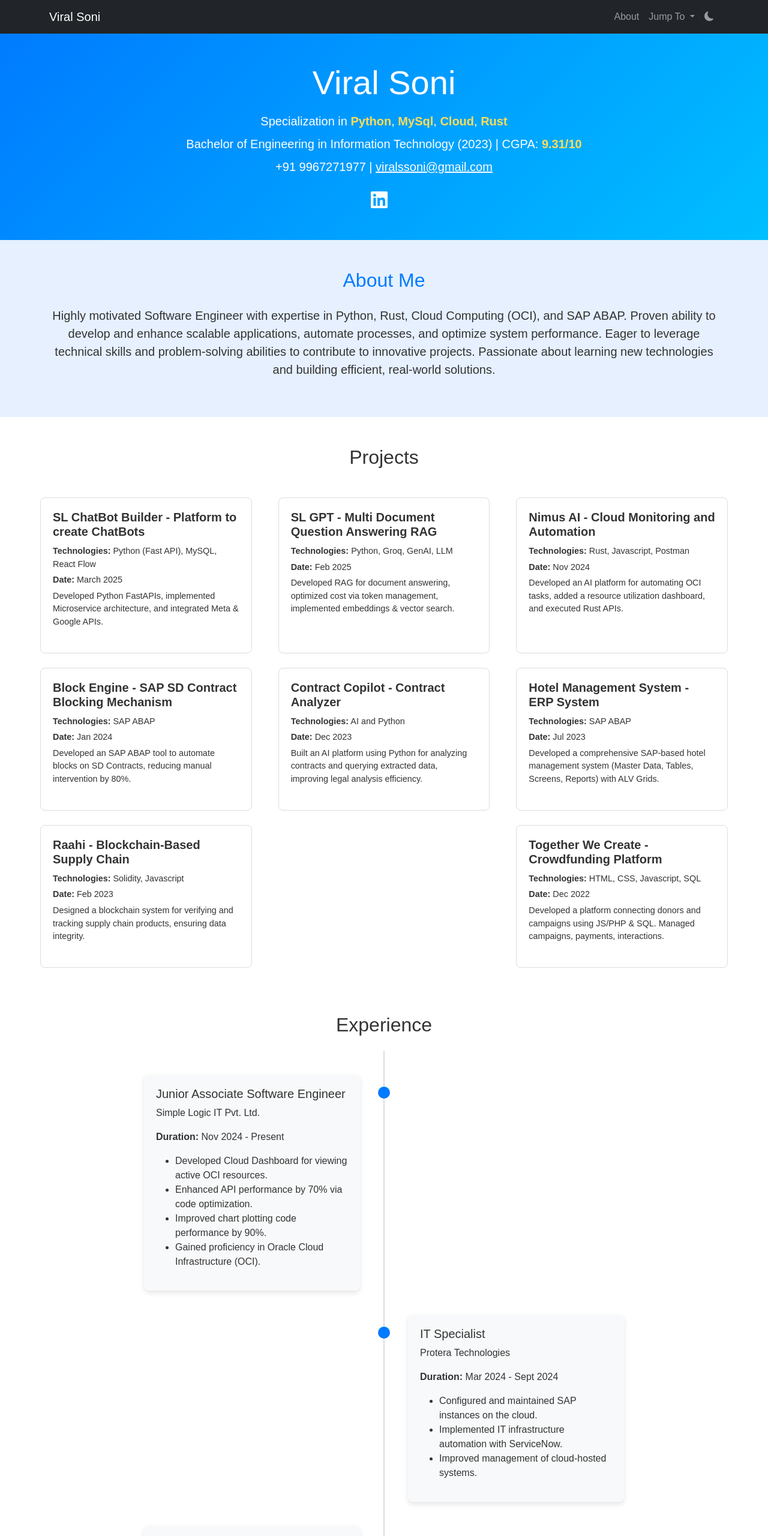
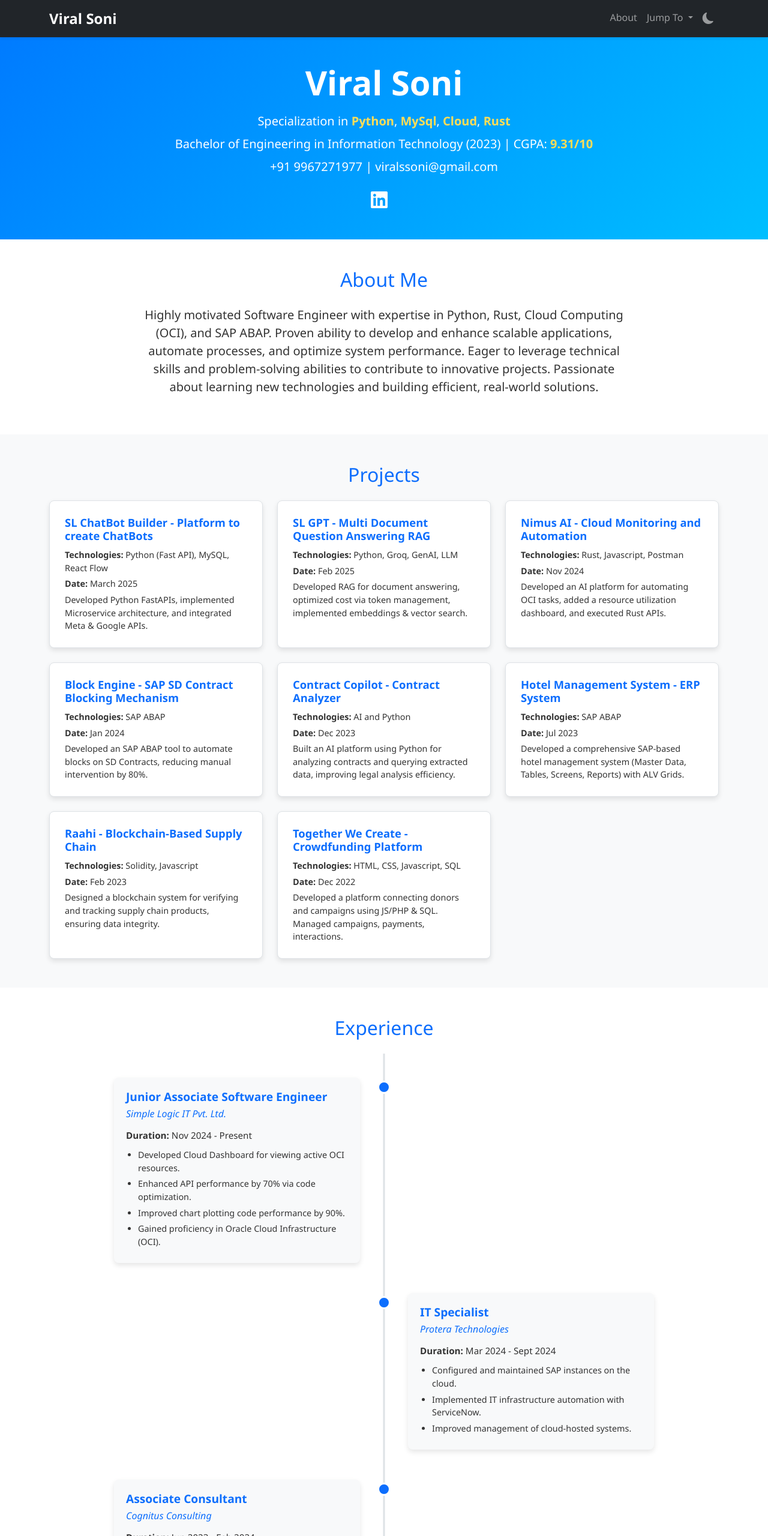
Before and after one commit to V-Soni/dev_profile, a plain HTML site: page docs/index.html in a window 1280 px wide. Shown: the top 2560 px of the page at 60% size. Drawn offline with nearby package versions, Linux system fonts and the light colour scheme.

Commit message:
Update style.css

```diff
--- a/docs/style.css
+++ b/docs/style.css
@@ -1,200 +1,224 @@
-/* ===== General Styles ===== */
+/* ===== General Styles & Variables ===== */
 :root {
-    --bg-color: #ffffff; /* Light mode background */
-    --text-color: #333333; /* Light mode text */
-    --card-bg: #ffffff; /* Light mode card background */
-    --card-shadow: 0 4px 8px rgba(0, 0, 0, 0.1); /* Light mode card shadow */
-    --timeline-bg: #f8f9fa; /* Light mode timeline background */
-    --timeline-line: #ddd; /* Light mode timeline line */
-    --primary-color: #007bff; /* Primary color for buttons, links, etc. */
-    --accent-color: #0056b3; /* Darker shade of blue for accents */
-    --light-blue: #e6f0ff; /* Light blue for backgrounds */
+    --light-bg: #ffffff;
+    --light-text: #333333;
+    --light-card-bg: #ffffff;
+    --light-card-shadow: 0 4px 8px rgba(0, 0, 0, 0.1);
+    --light-timeline-bg: #f8f9fa;
+    --light-timeline-line: #dee2e6;
+    --light-section-bg: #f8f9fa; /* Background for alternating sections */
+    --light-divider: #e0e0e0;
+    --light-skill-tag-bg: #e9ecef;
+    --light-skill-tag-text: #495057;
+
+    --dark-bg: #121212;
+    --dark-text: #e0e0e0;
+    --dark-card-bg: #1e1e1e;
+    --dark-card-shadow: 0 4px 8px rgba(255, 255, 255, 0.1);
+    --dark-timeline-bg: #2d2d2d;
+    --dark-timeline-line: #444444;
+    --dark-section-bg: #1a1a1a; /* Background for alternating sections */
+    --dark-divider: #444444;
+    --dark-skill-tag-bg: #343a40;
+    --dark-skill-tag-text: #f8f9fa;
+
+    --primary-color: #0d6efd; /* Bootstrap blue */
+    --accent-color: #0d6efd; /* Darker shade for accents */
+    --highlight-color: #ffdd57; /* Yellow for highlights in hero */
+    --gradient-start: #007bff;
+    --gradient-end: #00bfff;
 }
 
-[data-bs-theme="dark"] {
-    --bg-color: #121212; /* Dark mode background */
-    --text-color: #e0e0e0; /* Light text for dark mode */
-    --card-bg: #1e1e1e; /* Dark mode card background */
-    --card-shadow: 0 4px 8px rgba(255, 255, 255, 0.1); /* Dark mode card shadow */
-    --timeline-bg: #2d2d2d; /* Dark mode timeline background */
-    --timeline-line: #444; /* Dark mode timeline line */
-    --primary-color: #0d6efd; /* Dark mode primary color */
-    --accent-color: #0a58ca; /* Darker shade of blue for accents */
-    --light-blue: #1a365d; /* Dark blue for backgrounds */
+/* Default to light mode */
+body {
+    --bg-color: var(--light-bg);
+    --text-color: var(--light-text);
+    --card-bg: var(--light-card-bg);
+    --card-shadow: var(--light-card-shadow);
+    --timeline-bg: var(--light-timeline-bg);
+    --timeline-line: var(--light-timeline-line);
+    --section-bg-color: var(--light-section-bg);
+    --divider-color: var(--light-divider);
+    --skill-tag-bg-color: var(--light-skill-tag-bg);
+    --skill-tag-text-color: var(--light-skill-tag-text);
+}
+
+[data-bs-theme="dark"] body {
+    --bg-color: var(--dark-bg);
+    --text-color: var(--dark-text);
+    --card-bg: var(--dark-card-bg);
+    --card-shadow: var(--dark-card-shadow);
+    --timeline-bg: var(--dark-timeline-bg);
+    --timeline-line: var(--dark-timeline-line);
+    --section-bg-color: var(--dark-section-bg);
+    --divider-color: var(--dark-divider);
+    --skill-tag-bg-color: var(--dark-skill-tag-bg);
+    --skill-tag-text-color: var(--dark-skill-tag-text);
 }
 
 body {
-    font-family: 'Arial', sans-serif;
+    font-family: 'Segoe UI', Tahoma, Geneva, Verdana, sans-serif;
     padding-top: 56px; /* Offset for fixed navbar */
     background-color: var(--bg-color);
     color: var(--text-color);
     transition: background-color 0.3s ease, color 0.3s ease;
 }
 
-.navbar {
-    margin-bottom: 20px;
+h1, h2, h3, h4, h5, h6 {
+     color: var(--primary-color);
 }
 
-header {
-    padding: 100px 0;
-    background-color: var(--primary-color); /* Blue header */
-    color: white; /* White text for header */
+a {
+    color: var(--primary-color);
+    text-decoration: none;
+}
+
+a:hover {
+    color: var(--accent-color);
 }
 
 section {
-    padding: 60px 0;
+    padding: 80px 0;
 }
 
-/* ===== About Me Section ===== */
-#about {
-    background-color: var(--light-blue); /* Light blue background */
-    padding: 60px 0;
+.section-bg {
+    background-color: var(--section-bg-color);
 }
 
-#about h2 {
-    color: var(--primary-color); /* Blue heading */
+.container {
+    max-width: 1140px;
 }
 
-#about p {
-    color: var(--text-color); /* Dynamic text color */
+/* ===== Navbar ===== */
+.navbar {
+    box-shadow: 0 2px 4px rgba(0,0,0,.1);
 }
 
-/* ===== Education Section ===== */
-#education {
-    background-color: var(--light-blue); /* Light blue background */
-    padding: 60px 0;
+.navbar-brand {
+    font-weight: bold;
+    font-size: 1.5rem;
 }
 
-#education h2 {
-    color: var(--primary-color); /* Blue heading */
+.theme-toggle {
+    border: none;
+    background: none;
+    padding: 0.5rem;
+    cursor: pointer;
+    color: rgba(255, 255, 255, 0.55); /* Match nav-link color */
+    transition: color 0.15s ease-in-out;
 }
 
-#education .table {
-    background-color: var(--card-bg); /* Card background for table */
-    color: var(--text-color); /* Dynamic text color */
+.theme-toggle:hover {
+    color: rgba(255, 255, 255, 0.75); /* Match nav-link hover */
 }
 
-#education .table th,
-#education .table td {
-    border-color: var(--timeline-line); /* Dynamic border color */
+.theme-toggle i {
+    font-size: 1.2rem;
+    vertical-align: middle;
+}
+
+/* ===== Hero Section ===== */
+.hero-section {
+    background: linear-gradient(135deg, var(--gradient-start), var(--gradient-end));
+    padding: 120px 0;
+    position: relative;
+    overflow: hidden;
+    color: white;
+}
+
+.hero-section h1 {
+    color: white;
+    font-weight: 700;
+}
+
+.hero-section .lead {
+    font-size: 1.25rem;
+    margin-bottom: 1rem;
+}
+
+.text-highlight {
+    color: var(--highlight-color);
+    font-weight: bold;
+}
+
+.social-icons a {
+    transition: transform 0.3s ease, color 0.3s ease;
+    color: white;
+}
+
+.social-icons a:hover {
+    transform: translateY(-3px);
+    color: var(--highlight-color) !important;
+}
+
+.animate__animated {
+    animation-duration: 1s;
+}
+
+.animate__delay-1s { animation-delay: 0.5s; }
+.animate__delay-2s { animation-delay: 1s; }
+.animate__delay-3s { animation-delay: 1.5s; }
+.animate__delay-4s { animation-delay: 2s; }
+
+/* ===== About Section ===== */
+#about {
+    background-color: var(--bg-color); /* Use base background */
+}
+#about p {
+    max-width: 800px;
+    margin-left: auto;
+    margin-right: auto;
 }
 
 /* ===== Projects Section ===== */
-#projects {
-    padding: 60px 0;
-    background-color: var(--bg-color);
-}
-
-#projects .container {
-    max-width: 1200px;
-    margin: 0 auto;
-    padding: 0 15px;
-}
-
-#projects .row {
-    display: flex;
-    flex-wrap: wrap;
-    justify-content: space-between;
-    margin: -10px;
-}
-
 #projects .project-tile {
-    border: 1px solid var(--timeline-line);
+    border: 1px solid var(--timeline-line); /* Subtle border */
     border-radius: 8px;
-    padding: 20px;
-    margin: 10px;
+    padding: 25px;
     background-color: var(--card-bg);
+    box-shadow: var(--card-shadow);
     transition: transform 0.3s ease, box-shadow 0.3s ease;
-    flex: 1 1 calc(33.333% - 20px);
-    box-sizing: border-box;
+    display: flex; /* Added */
+    flex-direction: column; /* Added */
+    height: 100%; /* Ensure tiles in a row have same height */
 }
 
 #projects .project-tile:hover {
     transform: translateY(-5px);
-    box-shadow: var(--card-shadow);
+    box-shadow: 0 8px 16px rgba(0, 0, 0, 0.15);
 }
 
+[data-bs-theme="dark"] #projects .project-tile:hover {
+     box-shadow: 0 8px 16px rgba(255, 255, 255, 0.15);
+}
+
+
 #projects .project-tile h5 {
-    font-size: 1.25rem;
-    font-weight: bold;
-    color: var(--text-color);
+    font-size: 1.15rem;
+    font-weight: 600;
     margin-bottom: 10px;
+    color: var(--primary-color);
 }
 
 #projects .project-tile p {
     font-size: 0.9rem;
-    color: var(--text-color);
     margin-bottom: 5px;
-}
-
-#projects .project-tile p:last-child {
-    margin-bottom: 0;
     color: var(--text-color);
     line-height: 1.5;
 }
-
-@media (max-width: 768px) {
-    #projects .project-tile {
-        flex: 1 1 100%;
-        margin: 10px 0;
-    }
+#projects .project-tile p:last-child {
+    margin-bottom: 0;
 }
 
-/* ===== Skills Section ===== */
-section#skills {
-    padding: 60px 0;
-    background-color: var(--bg-color);
+#projects .project-tile p strong {
+    color: var(--text-color); /* Ensure strong text is readable */
+    font-weight: 600;
 }
 
-section#skills h2 {
-    font-size: 2rem;
-    font-weight: bold;
-    color: var(--text-color);
-    margin-bottom: 40px;
-    text-align: center;
-}
-
-section#skills .skill-icon {
-    margin: 15px 0;
-    position: relative;
-    cursor: pointer;
-    text-align: center;
-}
-
-section#skills .skill-icon i {
-    font-size: 2.5rem;
-    transition: transform 0.3s ease, filter 0.3s ease;
-    color: var(--primary-color); /* Blue icons */
-}
-
-section#skills .skill-icon:hover i {
-    transform: scale(1.2);
-    filter: brightness(1.2);
-}
-
-section#skills .tool-name {
-    display: none;
-    position: absolute;
-    bottom: -25px;
-    left: 50%;
-    transform: translateX(-50%);
-    font-size: 0.9rem;
-    color: var(--text-color);
-    background-color: var(--card-bg);
-    padding: 5px 10px;
-    border-radius: 5px;
-    box-shadow: var(--card-shadow);
-    white-space: nowrap;
-}
-
-section#skills .skill-icon:hover .tool-name {
-    display: block;
-}
-
-/* ===== Timeline Styling ===== */
+/* ===== Experience Section (Timeline) ===== */
 .timeline {
     position: relative;
-    max-width: 800px;
+    max-width: 900px;
     margin: 0 auto;
     padding: 40px 0;
 }
@@ -203,103 +227,151 @@ section#skills .skill-icon:hover .tool-name {
     content: '';
     position: absolute;
     top: 0;
-    left: 50%;
-    width: 2px;
+    left: 15px; /* Adjusted for icon alignment */
+    width: 3px;
     height: 100%;
     background: var(--timeline-line);
-    transform: translateX(-50%);
 }
 
 .timeline-item {
     position: relative;
-    width: 100%;
+    padding-left: 50px; /* Space for dot and line */
     margin-bottom: 40px;
 }
 
-.timeline-item::before {
+.timeline-item:last-child {
+    margin-bottom: 0;
+}
+
+.timeline-dot {
     content: '';
     position: absolute;
-    top: 20px;
-    left: 50%;
-    width: 20px;
-    height: 20px;
-    background: var(--primary-color); /* Blue dot */
+    top: 5px; /* Align with text better */
+    left: 5px; /* Position on the line */
+    width: 22px;
+    height: 22px;
+    background: var(--primary-color);
+    border: 3px solid var(--bg-color); /* Makes dot stand out */
     border-radius: 50%;
-    transform: translateX(-50%);
     z-index: 1;
 }
 
 .timeline-content {
     position: relative;
-    width: 45%;
     padding: 20px;
     background: var(--timeline-bg);
     border-radius: 8px;
     box-shadow: var(--card-shadow);
-    color: var(--text-color);
 }
 
-.timeline-item:nth-child(odd) .timeline-content {
-    left: 0;
+.timeline-content h5 {
+    font-size: 1.2rem;
+    font-weight: 600;
+    margin-top: 0;
+    margin-bottom: 5px;
+    color: var(--primary-color);
+}
+.timeline-content .company {
+    font-style: italic;
+    font-size: 1rem;
+    color: var(--accent-color);
+    margin-bottom: 10px;
+    display: block; /* Ensure it takes its own line */
 }
 
-.timeline-item:nth-child(even) .timeline-content {
-    left: 55%;
+.timeline-content p {
+    margin-bottom: 10px;
+    font-size: 0.95rem;
+    line-height: 1.6;
+}
+.timeline-content ul {
+    padding-left: 20px;
+    margin-bottom: 0;
+    font-size: 0.9rem;
+}
+.timeline-content ul li {
+    margin-bottom: 5px;
 }
 
-/* ===== Footer ===== */
-footer {
-    padding: 20px 0;
-    background-color: var(--primary-color); /* Blue footer */
-    color: white; /* White text for footer */
-}
-/* Hero Section */
-.hero-section {
-    background: linear-gradient(135deg, #007bff, #00bfff); /* Gradient background */
-    padding: 100px 0;
-    position: relative;
-    overflow: hidden;
+/* Responsive Timeline */
+@media (min-width: 768px) {
+    .timeline::before {
+        left: 50%;
+        transform: translateX(-50%);
+    }
+    .timeline-item {
+        width: 50%;
+        padding-left: 0; /* Reset padding */
+        margin-bottom: 50px; /* Adjust spacing */
+    }
+    /* Align items left and right */
+    .timeline-item:nth-child(odd) {
+        left: 0;
+        padding-right: 40px; /* Space from center line */
+        text-align: right;
+    }
+    .timeline-item:nth-child(even) {
+        left: 50%;
+        padding-left: 40px; /* Space from center line */
+        text-align: left;
+    }
+    .timeline-item:nth-child(odd) .timeline-dot {
+        right: -11px; /* Position dot on the line */
+        left: auto;
+    }
+     .timeline-item:nth-child(even) .timeline-dot {
+        left: -11px; /* Position dot on the line */
+    }
+     .timeline-item:nth-child(odd) .timeline-content {
+        text-align: left; /* Keep content aligned left */
+    }
+    .timeline-item:nth-child(even) .timeline-content {
+        text-align: left; /* Keep content aligned left */
+    }
+    /* Adjust content alignment if preferred */
+     /* .timeline-item:nth-child(odd) .timeline-content {
+        text-align: right;
+    } */
 }
 
-/* Profile Image */
-.profile-image {
-    border: 4px solid white;
-    box-shadow: 0 4px 8px rgba(0, 0, 0, 0.2);
-    display: inline-block;
+
+/* ===== Skills Section ===== */
+#skills .skills-card {
+    background-color: var(--card-bg);
+    padding: 25px;
+    border-radius: 8px;
+    box-shadow: var(--card-shadow);
+    height: 100%; /* Make cards in a row equal height */
 }
 
-/* Animated Text */
-.animate__animated {
-    animation-duration: 1s;
+#skills .skills-card h4 {
+    margin-bottom: 20px;
+    font-weight: 600;
+    color: var(--primary-color);
 }
 
-.text-highlight {
-    color: #ffdd57; /* Highlight color for keywords */
-    font-weight: bold;
+.skill-tag {
+    background-color: var(--skill-tag-bg-color);
+    color: var(--skill-tag-text-color);
+    padding: 6px 12px;
+    margin: 5px;
+    border-radius: 15px; /* Pill shape */
+    font-size: 0.85rem;
+    display: inline-flex; /* Align icon and text */
+    align-items: center; /* Align icon and text */
+    transition: background-color 0.3s ease, color 0.3s ease;
 }
 
-/* Social Icons */
-.social-icons a {
-    transition: transform 0.3s ease, color 0.3s ease;
+.skill-tag i {
+    margin-right: 5px; /* Space between icon and text */
+    color: var(--primary-color); /* Icon color */
 }
 
-.social-icons a:hover {
-    transform: translateY(-5px);
-    color: #ffdd57 !important; /* Highlight color on hover */
+/* ===== Education Section ===== */
+#education {
+    background-color: var(--bg-color); /* Use base background */
 }
 
-/* Education Section */
-#education {
-    background-color: var(--light-blue); /* Light blue background */
-    padding: 60px 0;
-}
-
-#education h2 {
-    color: var(--primary-color); /* Blue heading */
-    margin-bottom: 40px;
-}
-
-/* Education List Styling */
 .education-list {
     max-width: 800px;
     margin: 0 auto;
@@ -313,8 +385,10 @@ footer {
 
 .education-icon {
     font-size: 2rem;
-    color: var(--primary-color); /* Blue icon */
-    margin-right: 20px;
+    color: var(--primary-color);
+    margin-right: 25px;
+    width: 40px; /* Fixed width for alignment */
+    text-align: center;
 }
 
 .education-details {
@@ -322,111 +396,104 @@ footer {
 }
 
 .education-details h4 {
-    color: var(--text-color); /* Dynamic text color */
+    color: var(--text-color);
     margin-bottom: 5px;
+    font-size: 1.1rem;
+    font-weight: 600;
 }
 
 .education-details .institute {
-    color: var(--text-color); /* Dynamic text color */
+    color: var(--text-color);
     font-size: 1rem;
+    font-style: italic;
     margin-bottom: 5px;
 }
 
 .education-details .details {
-    color: var(--text-color); /* Dynamic text color */
+    color: var(--text-color);
     font-size: 0.9rem;
-    margin-bottom: 5px;
+    margin-bottom: 0;
 }
 
 /* Divider Styling */
 .divider {
     height: 1px;
-    background-color: var(--timeline-line); /* Dynamic line color */
-    margin: 20px 0;
+    background-color: var(--divider-color);
+    margin: 15px 0;
 }
 
-/* Achievements Section */
-#achievements {
-    background-color: var(--light-blue); /* Light blue background */
-    padding: 60px 0;
+/* ===== Hackathons & Achievements Section ===== */
+#hackathons {
+    background-color: var(--section-bg-color);
 }
-
-#achievements h2 {
-    color: var(--primary-color); /* Blue heading */
-    margin-bottom: 40px;
-}
-
-/* Achievement Card Styling */
 .achievement-card {
-    background-color: var(--card-bg); /* Card background */
-    padding: 20px;
+    background-color: var(--card-bg);
+    padding: 25px;
     border-radius: 8px;
     box-shadow: var(--card-shadow);
     text-align: center;
     transition: transform 0.3s ease, box-shadow 0.3s ease;
+    height: 100%; /* Ensure cards in a row have same height */
+    display: flex;
+    flex-direction: column;
+    justify-content: center; /* Center content vertically */
 }
 
 .achievement-card:hover {
-    transform: translateY(-10px);
-    box-shadow: 0 8px 16px rgba(0, 0, 0, 0.2);
+    transform: translateY(-5px);
+    box-shadow: 0 8px 16px rgba(0, 0, 0, 0.15);
 }
+[data-bs-theme="dark"] .achievement-card:hover {
+     box-shadow: 0 8px 16px rgba(255, 255, 255, 0.15);
+}
+
 
 .achievement-icon {
     font-size: 2.5rem;
-    color: var(--primary-color); /* Blue icon */
+    color: var(--primary-color);
     margin-bottom: 15px;
 }
 
 .achievement-card h4 {
-    color: var(--text-color); /* Dynamic text color */
+    color: var(--text-color);
     margin-bottom: 10px;
+    font-size: 1.1rem;
+    font-weight: 600;
 }
 
 .achievement-card p {
-    color: var(--text-color); /* Dynamic text color */
+    color: var(--text-color);
     font-size: 0.9rem;
     margin-bottom: 0;
+    opacity: 0.8; /* Make text slightly less prominent */
 }
 
-/* Hackathons Section */
-#hackathons {
-    background-color: var(--light-blue); /* Light blue background */
-    padding: 60px 0;
+/* ===== Contact Section ===== */
+#contact {
+    background-color: var(--bg-color); /* Use base background */
+}
+#contact a {
+     color: var(--primary-color);
+}
+#contact a:hover {
+     color: var(--accent-color);
+}
+#contact p {
+    margin-bottom: 0.8rem;
+}
+#contact i {
+    width: 20px; /* Align icons */
+    text-align: center;
 }
 
-#hackathons h2 {
-    color: var(--primary-color); /* Blue heading */
-    margin-bottom: 40px;
+
+/* ===== Footer ===== */
+footer {
+    padding: 20px 0;
+    background-color: #343a40; /* Consistent dark footer */
+    color: rgba(255, 255, 255, 0.7);
 }
-
-/* Hackathon Card Styling */
-.hackathon-card {
-    background-color: var(--card-bg); /* Card background */
-    padding: 20px;
-    border-radius: 8px;
-    box-shadow: var(--card-shadow);
-    text-align: center;
-    transition: transform 0.3s ease, box-shadow 0.3s ease;
+footer p {
+    margin-bottom: 0;
+    font-size: 0.9rem;
 }
-
-.hackathon-card:hover {
-    transform: translateY(-10px);
-    box-shadow: 0 8px 16px rgba(0, 0, 0, 0.2);
-}
-
-.hackathon-icon {
-    font-size: 2.5rem;
-    color: var(--primary-color); /* Blue icon */
-    margin-bottom: 15px;
-}
-
-.hackathon-card h4 {
-    color: var(--text-color); /* Dynamic text color */
-    margin-bottom: 10px;
-}
-
-.hackathon-card p {
-    color: var(--text-color); /* Dynamic text color */
-    font-size: 0.9rem;
-    margin-bottom: 0;
-}
```
